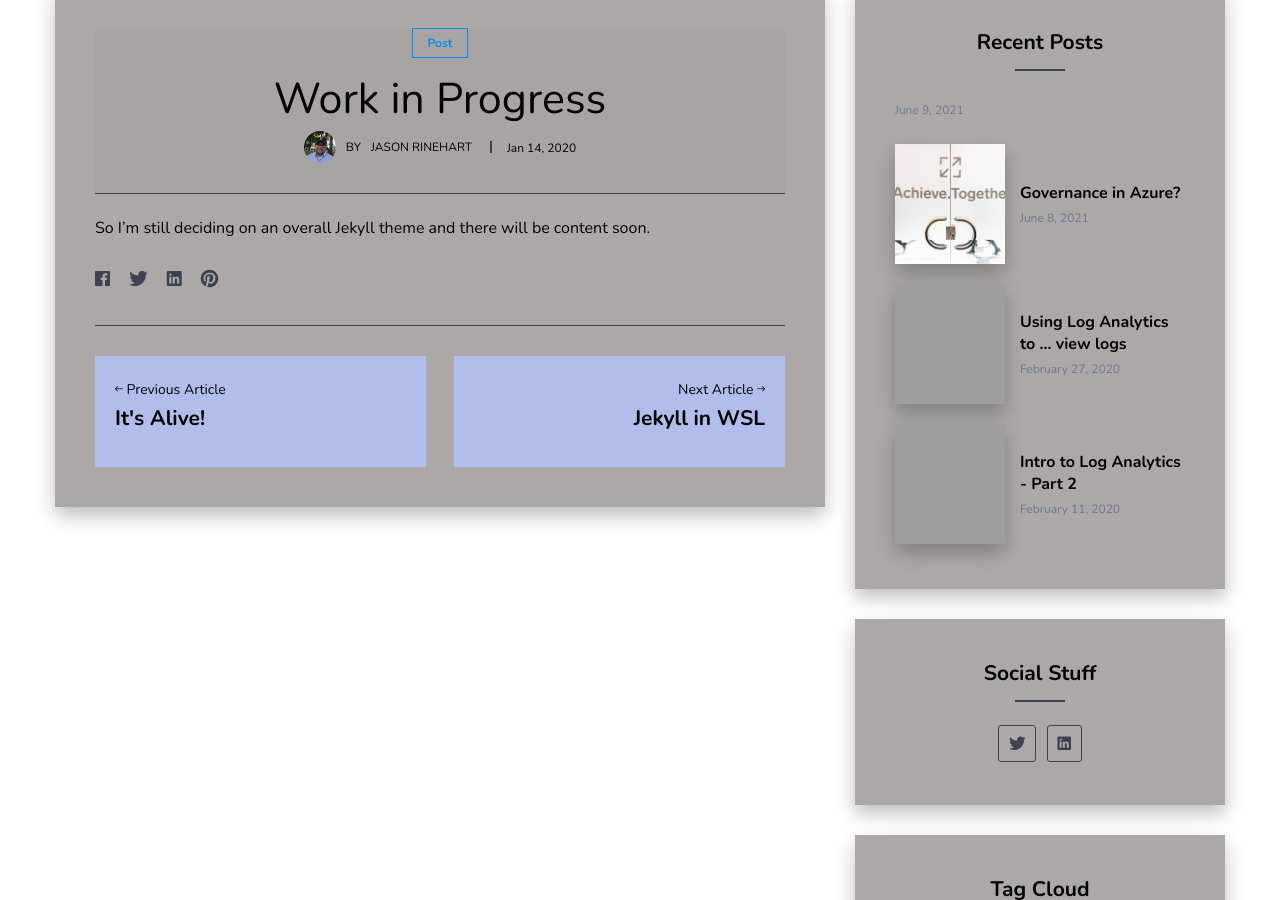
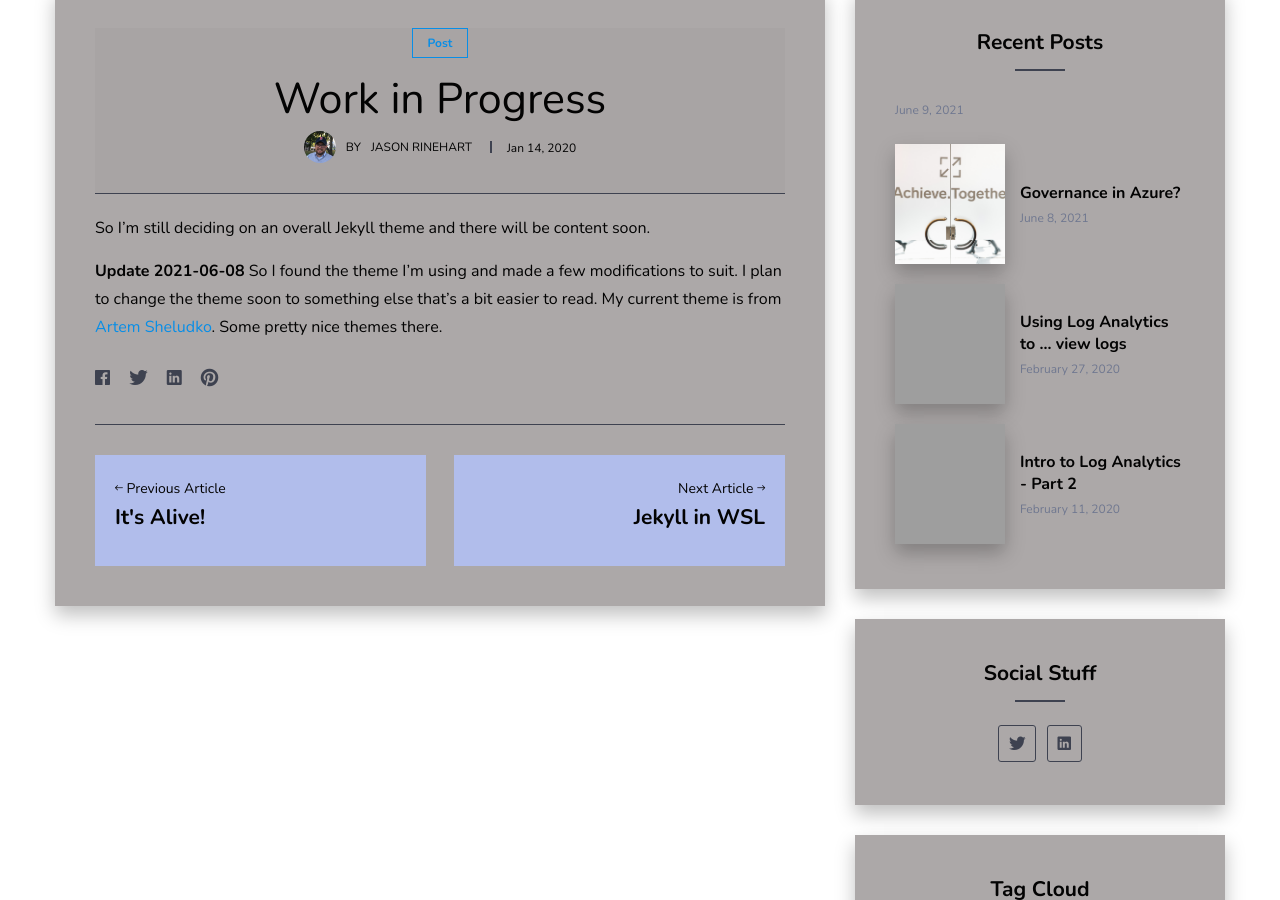
Before and after one commit to technicalanxiety/technicalanxiety.github.io, a Jekyll site: the page built from _posts/2020-1-14-work-in-progress.md, in a window 1280 px wide and 900 px high, scrolled down 737 px. Built offline with Jekyll 4.4.1, drawn with Linux system fonts in a browser that asks for light colours; nearby versions of some CDN libraries; comment, search, counter and statistics services are not loaded; grey boxes are pictures that could not be loaded.

Commit message:
updated wip post and tags in pandemic post

```diff
--- a/_posts/2020-1-14-work-in-progress.md
+++ b/_posts/2020-1-14-work-in-progress.md
@@ -7,3 +7,6 @@ tags:   [Post]
 ---
 
 So I'm still deciding on an overall Jekyll theme and there will be content soon.
+
+**Update 2021-06-08**
+So I found the theme I'm using and made a few modifications to suit. I plan to change the theme soon to something else that's a bit easier to read. My current theme is from [Artem Sheludko](https://github.com/artemsheludko). Some pretty nice themes there.
```
Also changed, not shown: _posts/2021-6-08-pandemic-recovery.md (+1 -1 lines).
